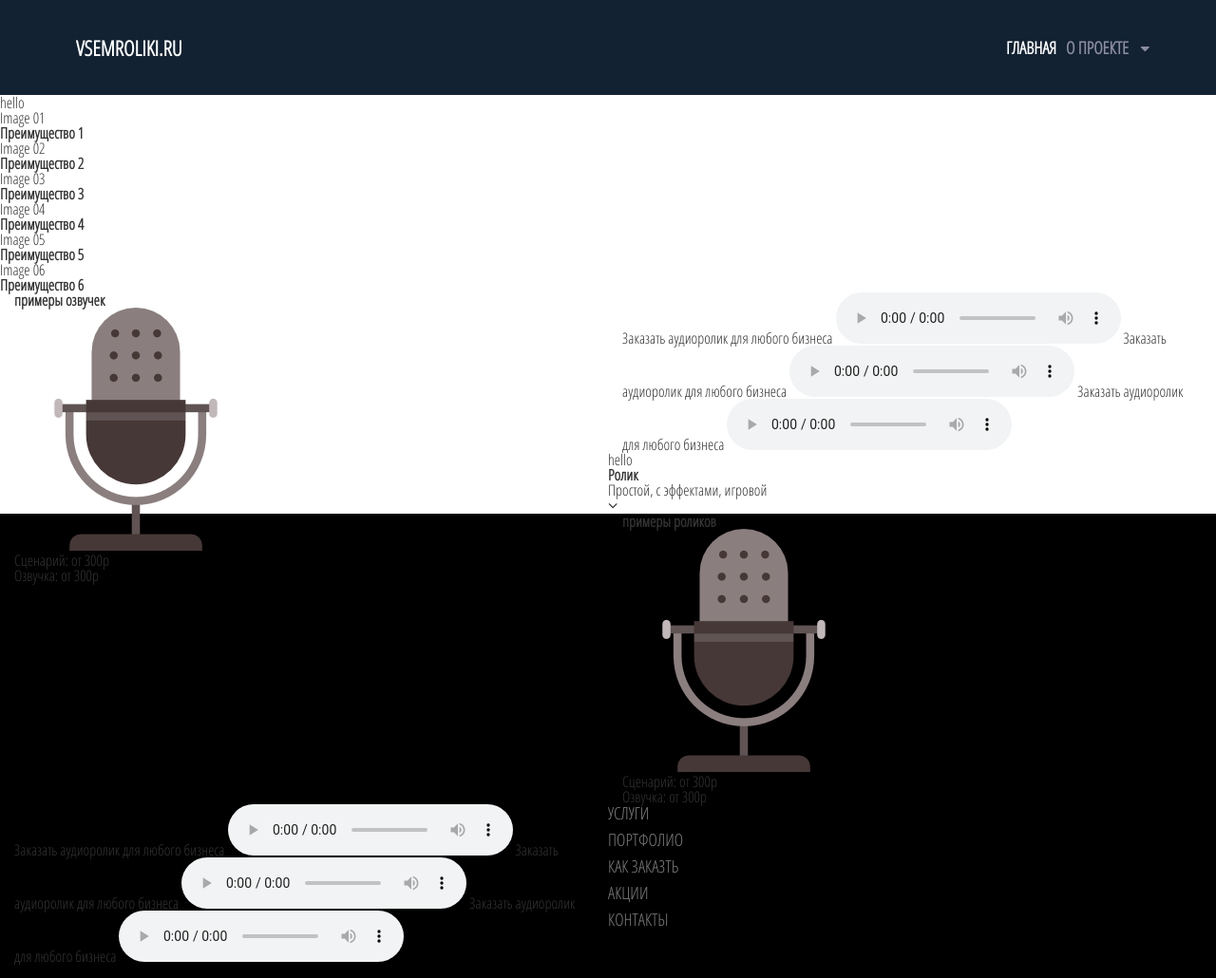
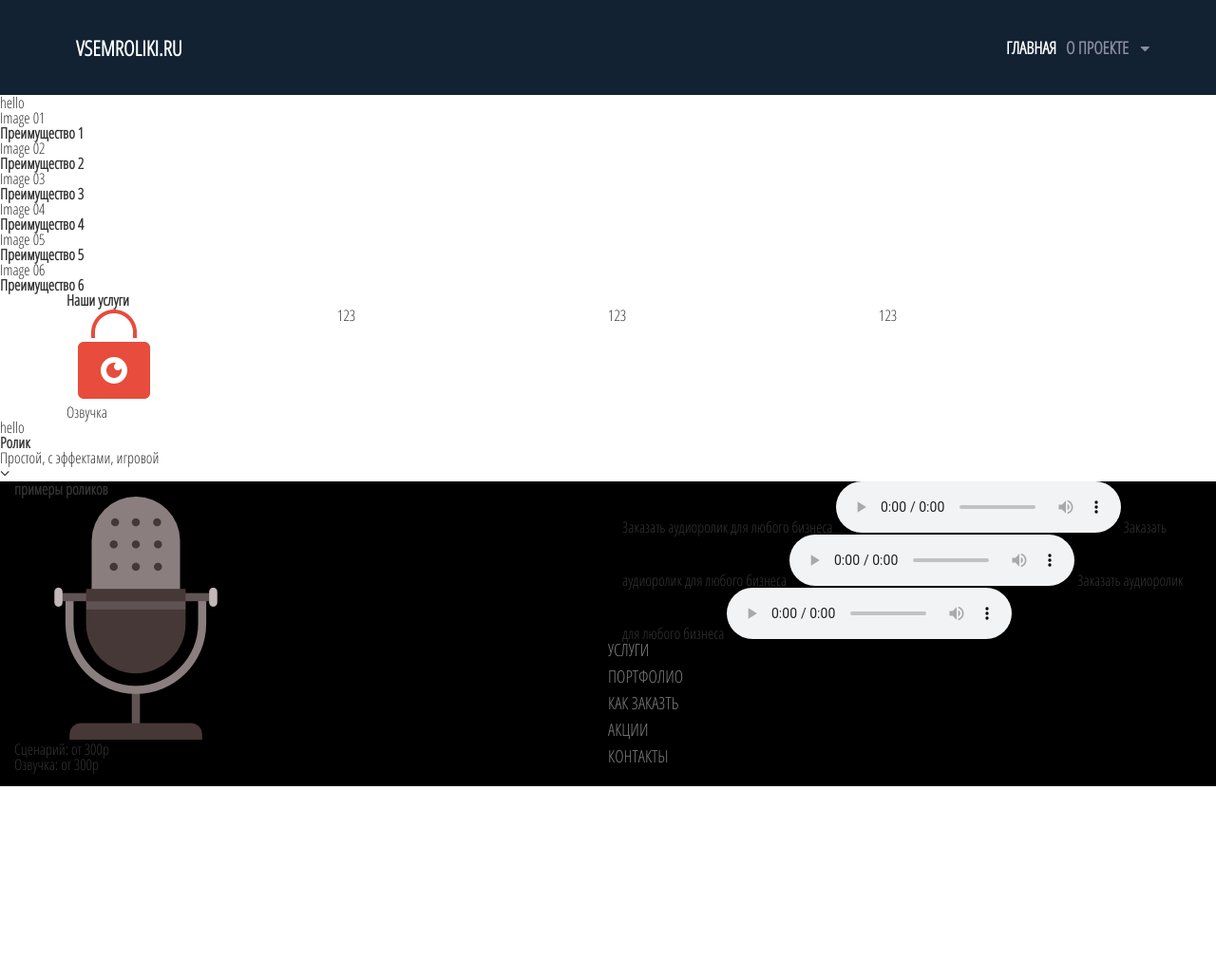
Before and after one commit to svilkov87/project_audio, a PHP site: page /servises.php in a window 1280 px wide. Shown: the whole page at 95% size. After the commit the page ends 828 px from the top, so only its background shows below. Run offline with PHP 8.4, Linux system fonts and the light colour scheme.

Commit message:
audio 1.4

```diff
--- a/servises.php
+++ b/servises.php
@@ -66,35 +66,46 @@ include("include/connection.php");
 <!--                <i class="fa fa-angle-down wow fadeIn serv" data-wow-delay="1s" aria-hidden="true" ></i>-->
             </div>
             <div class="one-footer">
-                <div class="wrapp-footer">
-                    <div class="col-md-6">
-                        <div class="left-block-footer">
-                            <div class="left-block-head">
-                                <h1>примеры озвучек</h1>
-                            </div>
-                            <div class="img-wrapp-footer">
-                                <img src="dist/img/voice-recorder.png" alt="hello" class="img-left-footer">
+                <div class="container">
+                    <div class="serv-footer-head">
+                        <h3>Наши услуги</h3>
+                    </div>
+                    <div class="wrapp_serv">
+                        <div class="col-md-3 col-sm-6">
+                            <div class="row">
+                                <div class="wrapp_blocks">
+                                    <div class="serv_heades">
+                                        <img class="img_previev" src="img/Privacy%20Filled-100.png" alt="">
+                                    </div>
+                                    <div class="wrapp_blocks_hidd">
+                                        <span>Озвучка</span>
+                                    </div>
+                                </div>
                             </div>
                         </div>
-                        <div class="wrapp-price">
-                            <p class="footer-price">Сценарий: от 300р</p>
-                            <p class="footer-price">Озвучка: от 300р</p>
+                        <div class="col-md-3 col-sm-6">
+                            <div class="row">
+                                <div class="wrapp_blocks">
+                                    <div class="serv_heades">123</div>
+                                    <div class="wrapp_blocks_hidd"></div>
+                                </div>
+                            </div>
                         </div>
-                    </div>
-                    <div class="col-md-6">
-                        <div class="right-block-footer">
-                            <span>Заказать аудиоролик для любого бизнеса</span>
-                            <audio controls class="audio">
-                                <source src="audio/Дима.mp3" type="audio/mp3">
-                            </audio>
-                            <span>Заказать аудиоролик для любого бизнеса</span>
-                            <audio controls class="audio">
-                                <source src="audio/Дима.mp3" type="audio/mp3">
-                            </audio>
-                            <span>Заказать аудиоролик для любого бизнеса</span>
-                            <audio controls class="audio">
-                                <source src="audio/Дима.mp3" type="audio/mp3">
-                            </audio>
+                        <div class="col-md-3 col-sm-6">
+                            <div class="row">
+                                <div class="wrapp_blocks">
+                                    <div class="serv_heades">123</div>
+                                    <div class="wrapp_blocks_hidd"></div>
+                                </div>
+                            </div>
+                        </div>
+                        <div class="col-md-3 col-sm-6">
+                            <div class="row">
+                                <div class="wrapp_blocks">
+                                    <div class="serv_heades">123</div>
+                                    <div class="wrapp_blocks_hidd"></div>
+                                </div>
+                            </div>
                         </div>
                     </div>
                 </div>
```
Also changed, not shown: app/sass/main.scss (+51 -1 lines), app/test.html (+38 -26 lines), app/css/libs.min.css, app/img/Privacy Filled-100.png (added).
